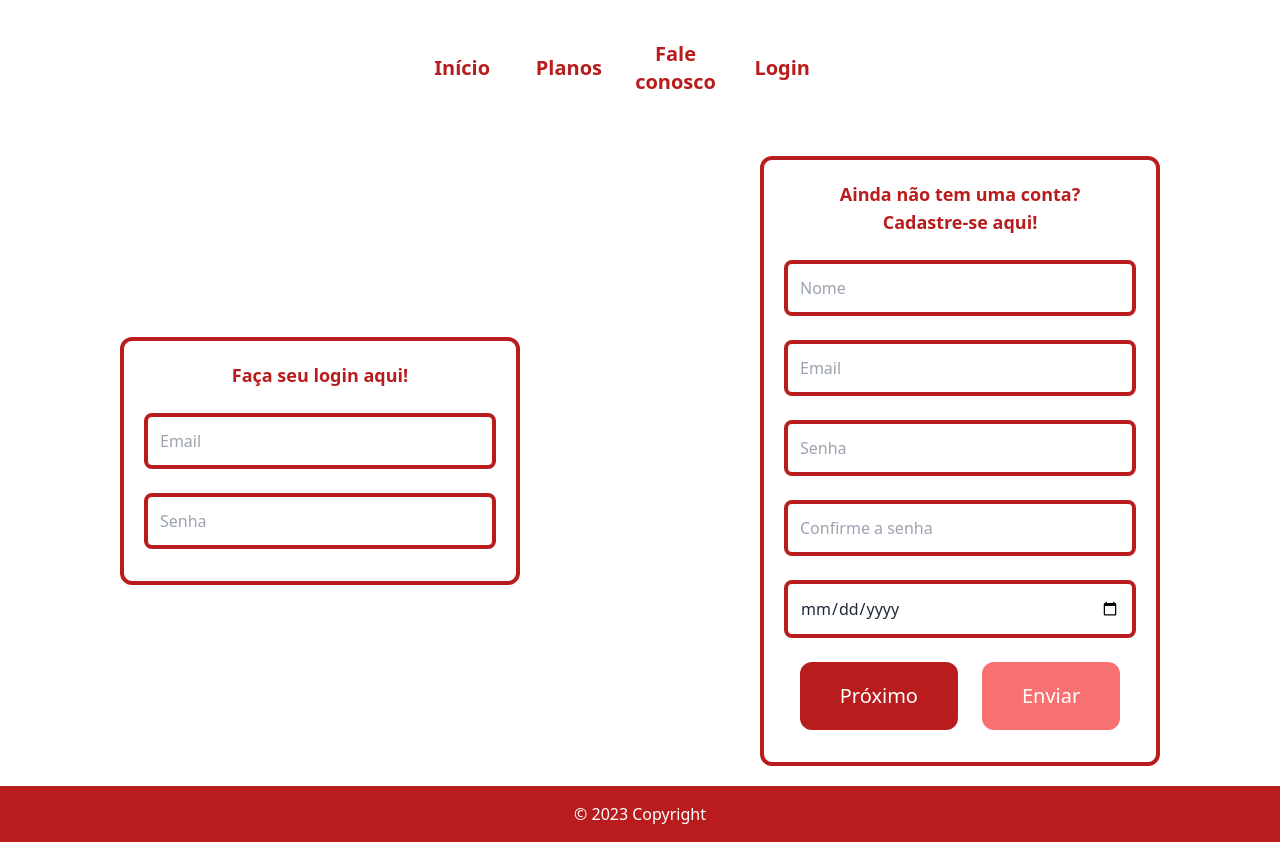
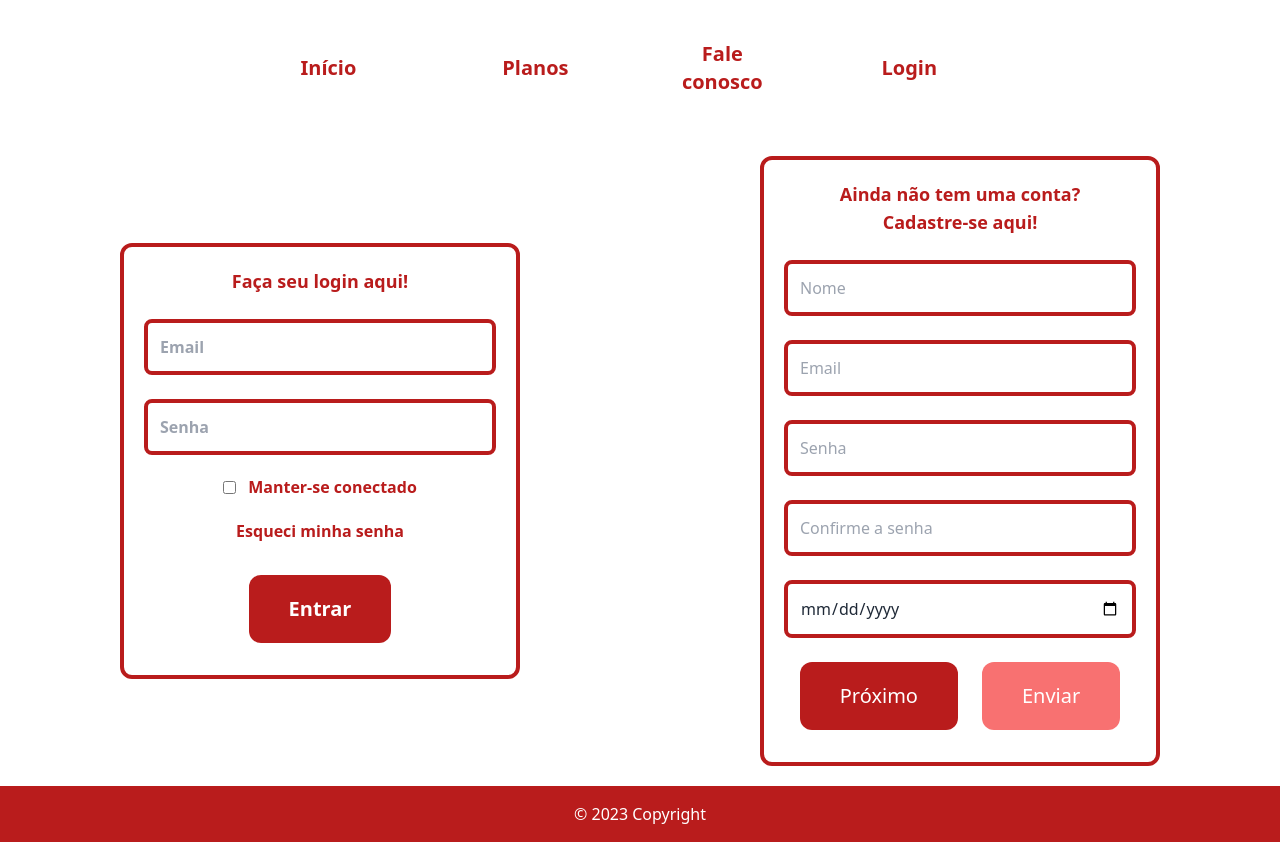
Before and after one commit to gabriel-raamos/academia-esporte-e-acao, a React (Vite) app: page /login in a window 1280 px wide. Built offline with nearby package versions, Linux system fonts and the light colour scheme.

Commit message:
LoginPage is fine

```diff
--- a/src/components/Button/Button.jsx
+++ b/src/components/Button/Button.jsx
@@ -1,4 +1,6 @@
-export default function Button() {
+import PropTypes from 'prop-types'
+
+function Button({text}) {
     return (
 
         <section>
@@ -6,9 +8,15 @@ export default function Button() {
                 type="submit"
                 className="p-5 px-10 bg-red-700 m-3 text-white text-xl rounded-xl transition hover:bg-red-500 hover:-translate-y-3 duration-500"
             >
-                Enviar
+                {text}
             </button>
         </section>
 
     )
 }
+
+Button.propTypes = {
+    text: PropTypes.string.isRequired
+}
+
+export default Button
--- a/src/components/LoginForm/LoginForm.jsx
+++ b/src/components/LoginForm/LoginForm.jsx
@@ -1,5 +1,6 @@
 import { useState } from "react";
 import Textbox from "../Textbox/Textbox";
+import Button from "../Button/Button";
 
 export default function LoginForm() {
 
@@ -15,11 +16,11 @@ export default function LoginForm() {
 
     return (
         <form
-            className="rounded-xl p-2 md:p-5 my-5 border-4 border-red-700"
+            className="rounded-xl p-5 my-5 border-4 text-red-700 border-red-700 font-bold"
             onSubmit={onSave}
         >
 
-            <h1 className="text-center text-red-700 font-bold text-lg">Faça seu login aqui!</h1>
+            <h1 className="text-center text-lg">Faça seu login aqui!</h1>
 
             <Textbox
                 obrigatorio={true}
@@ -37,6 +38,19 @@ export default function LoginForm() {
                 whenChanged={valor => setPassword(valor)}
             />
 
+            <div className="flex justify-center items-center my-5" >
+                <input type="checkbox" className="mr-3" />
+                <h3>Manter-se conectado</h3>
+            </div>
+
+            <div className="flex justify-center items-center my-5" >
+                <button>Esqueci minha senha</button>
+            </div>
+
+            <div className="flex justify-center items-center" >
+                <Button text="Entrar" />
+            </div>
+
         </form>
     )
 }
--- a/src/components/NavBar/NavBar.jsx
+++ b/src/components/NavBar/NavBar.jsx
@@ -8,11 +8,11 @@ import NavButton from "../NavButton/NavButton";
 export default function NavBar() {
     return (
 
-        <section className="md:grid md:grid-cols-3" >
+        <section className="md:flex md:justify-center" >
 
-            <div></div>
+            {/* <div></div> */}
 
-            <nav className="flex md:grid md:grid-cols-4 -space-x-5 md:-space-x-0 items-center mb-5 md:my-5" >
+            <nav className="flex md:grid md:grid-cols-4 -space-x-5 md:space-x-5 items-center mb-5 md:my-5" >
 
                 <NavButton title="Início" link="" />
 
@@ -24,7 +24,7 @@ export default function NavBar() {
 
             </nav>
 
-            <div></div>
+            {/* <div></div> */}
 
 
         </section>
--- a/src/components/RegisterForm/RegisterForm.jsx
+++ b/src/components/RegisterForm/RegisterForm.jsx
@@ -45,7 +45,7 @@ export default function Form() {
     };
 
     return (
-        <form className="rounded-xl p-2 md:p-5 my-5 border-4 border-red-700" onSubmit={onSave} >
+        <form className="rounded-xl p-5 my-5 border-4 border-red-700" onSubmit={onSave} >
 
             <h1 className="text-center text-red-700 font-bold text-lg">Ainda não tem uma conta? <br /> Cadastre-se aqui!</h1>
 
@@ -110,7 +110,7 @@ export default function Form() {
                             Anterior
                         </button>
 
-                        <Button />
+                        <Button text="Enviar" />
                     </div>
 
                 )}
--- a/src/pages/Login/Login.jsx
+++ b/src/pages/Login/Login.jsx
@@ -1,5 +1,5 @@
 import LoginForm from "../../components/LoginForm/LoginForm";
-import Form from "../../components/RegisterForm/RegisterForm";
+import RegisterForm from "../../components/RegisterForm/RegisterForm";
 
 export default function Login() {
     return (
@@ -10,7 +10,7 @@ export default function Login() {
             </div>
 
             <div className='flex justify-center items-center'>
-                <Form />
+                <RegisterForm />
             </div>
         </section>
     )
```
